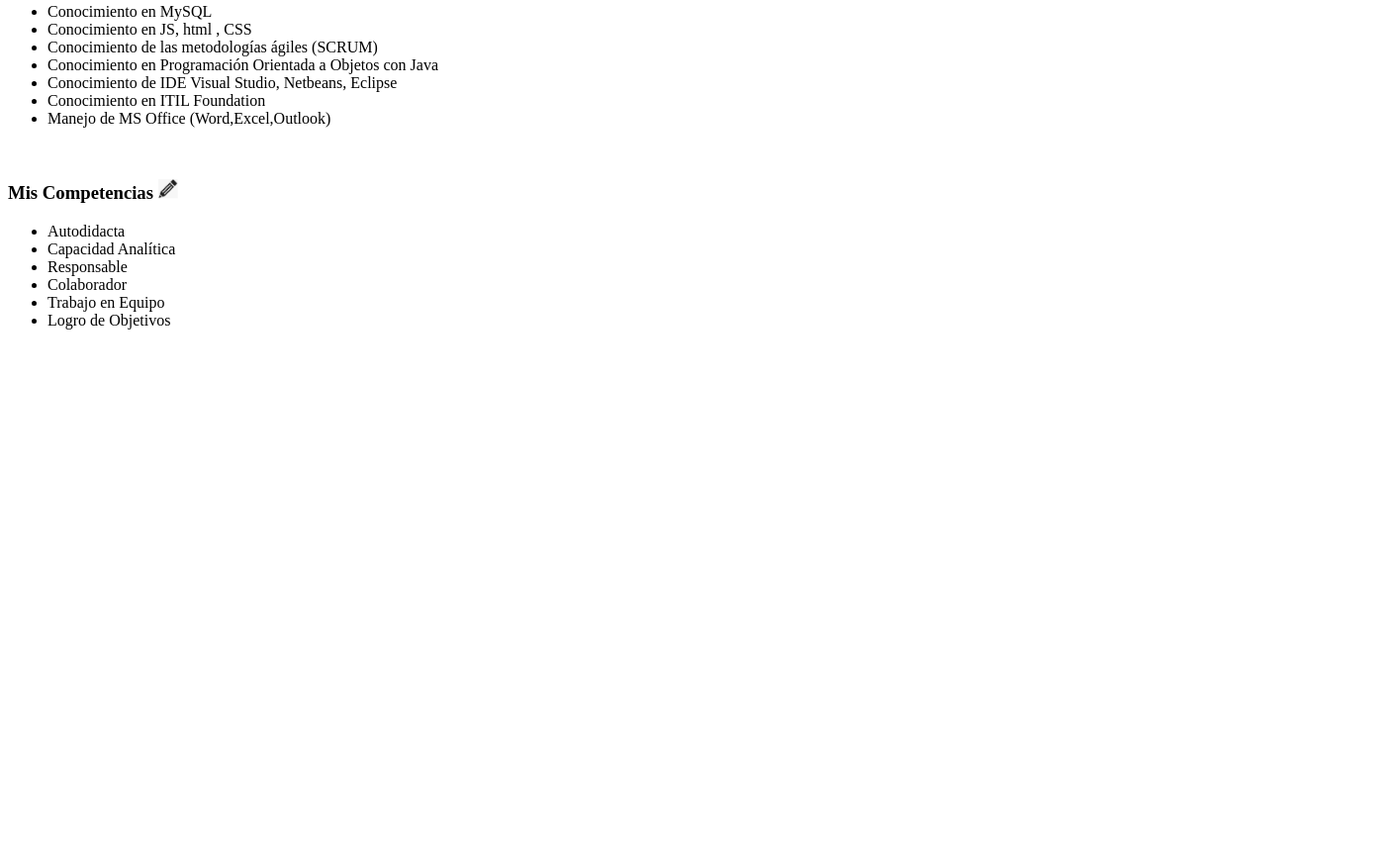
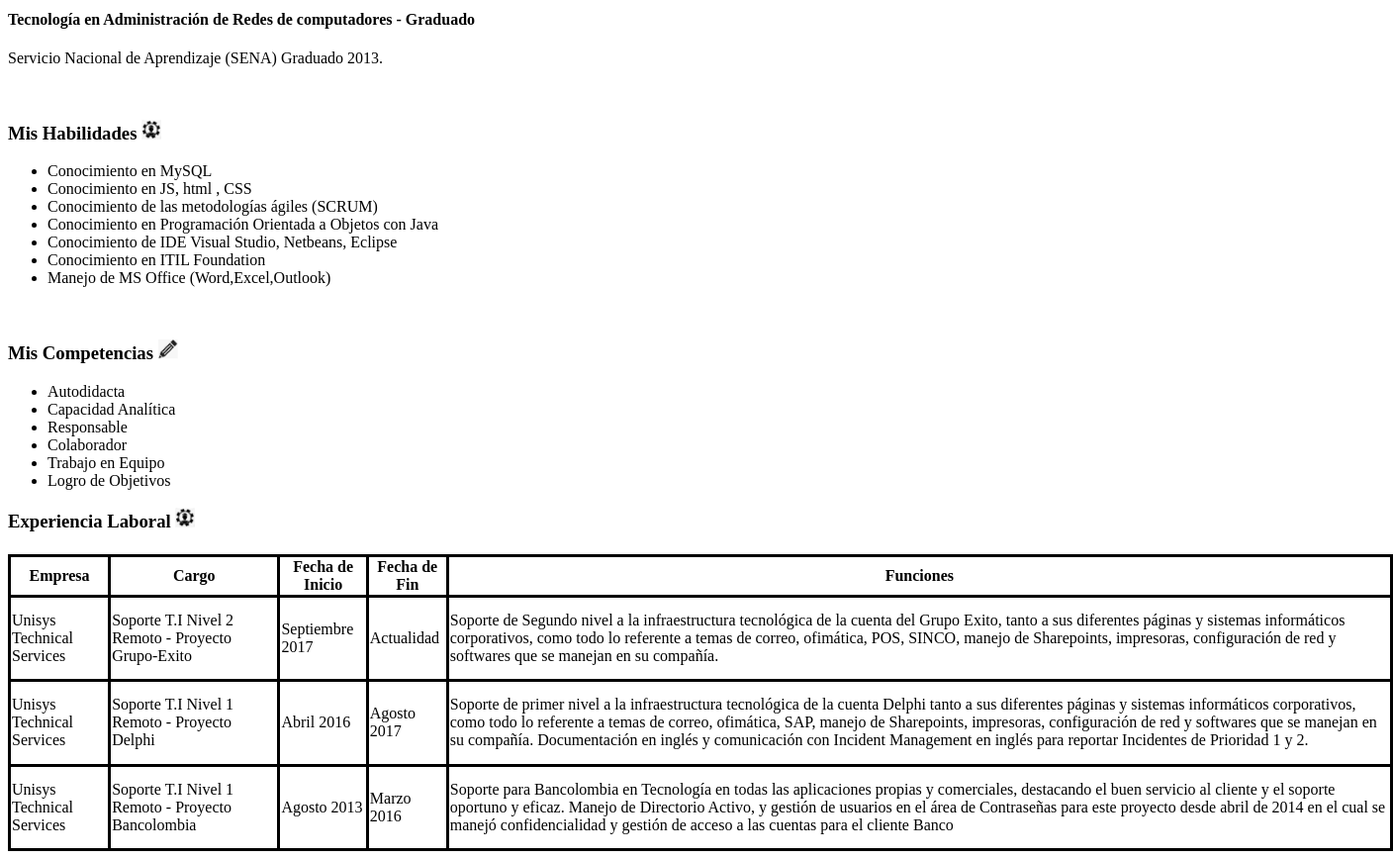
Before and after one commit to felipemarin93/IUDigital-HDV, a plain HTML site: page index.html in a window 1280 px wide. Shown: the part 1039-1907 px from the top of the page at 99% size, 1408 px wide, since content can reach past the window. Before the commit the page ends 1388 px from the top, so only its background shows below. Drawn offline with Linux system fonts and the light colour scheme.

Commit message:
Modificación tabla

```diff
--- a/index.html
+++ b/index.html
@@ -1,21 +1,39 @@
 <!DOCTYPE html>
 <html>
+
 <head>
+
+
+
     <meta charset="UTF-8">
     <meta http-equiv="X-UA-Compatible" content="IE=edge">
     <meta name="viewport" content="width=device-width, initial-scale=1.0">
     <title>App</title>
     <h1>
         <div align="center">Daniel Felipe Marín Giraldo</div>
-            <div align="center"><a href="https://www.linkedin.com/in/daniel-felipe-mar%C3%ADn-giraldo-51530351/">LinkedIn</a></div>
+        <div align="center"><a
+                href="https://www.linkedin.com/in/daniel-felipe-mar%C3%ADn-giraldo-51530351/">LinkedIn</a></div>
     </h1>
+
     <head>
+
     <body>
+
+
         <h2>
             <div align="center"><img src="Images/foto.PNG"></div>
             <div align="center">Desarrollador Full Stack </div>
-    <div align="center"><a href="Page/cursos.html"><p> <input type="button" value="Cursos y Certificaciones"></p></a></div>
+            <br>
+            <div align="center"><a href="Page/cursos.html"><input type="button" value="Cursos y Certificaciones"></a></div>
         </h2>
+
+        <h3>
+
+            <div align="center"><p>Datos de Contacto:</p></div>
+            <div align="center"><p>Correo: felipemaringiraldo@hotmail.com</p></div>
+            <div align="center"><p>celular: 3204043390</p></div>
+            <div align="center"><p>Dirección: Diagonal 50 C N° 46 - 98 Rionegro, Antioquia </p></div>
+        </h3>
 
         <ul>
             <li><a href="#Habilidades">Mis Habilidades</a></li>
@@ -25,24 +43,33 @@
             <li><a href="#Experiencia">Experiencia Laboral</a></li>
             <br>
         </ul>
-    <h3 id="Perfil">Perfil Laboral <img src="Images/experiencia.PNG" alt="" width="20" height="20"/> </h3>
-    <p>Me considero una persona organizada, puntual, metódica, capaz de resolver problemas en momentos de presión y complejidad, soy una persona inquieta que todo el tiempo busco  aprender y aplicar los conocimientos en beneficio de los procesos de los que participo y de los equipos de trabajo, a nivel personal soy un hombre de familia, deportista, con alta capacidad de liderazgo realmente edificante, siempre imprimo la mejor energía en lo que hago y busco el bien común. Tengo más de 8 años de experiencia en el Sector de T.I. y cada día me capacito en nuevas tecnologías y metodologías para crecer en el ámbito personal y profesional.</p>
+        <h3 id="Perfil">Perfil Laboral <img src="Images/experiencia.PNG" alt="" width="20" height="20" /> </h3>
+        <p>Me considero una persona organizada, puntual, metódica, capaz de resolver problemas en momentos de presión y
+            complejidad, soy una persona inquieta que todo el tiempo busco aprender y aplicar los conocimientos en
+            beneficio de los procesos de los que participo y de los equipos de trabajo, a nivel personal soy un hombre
+            de familia, deportista, con alta capacidad de liderazgo realmente edificante, siempre imprimo la mejor
+            energía en lo que hago y busco el bien común. Tengo más de 8 años de experiencia en el Sector de T.I. y cada
+            día me capacito en nuevas tecnologías y metodologías para crecer en el ámbito personal y profesional.</p>
 
 
 
         <br>
-    <h3 id="Educación">Educación <img src="Images/libro.PNG" alt="" width="20" height="20"/></h3>
+        <h3 id="Educación">Educación <img src="Images/libro.PNG" alt="" width="20" height="20" /></h3>
 
-    <h4><p>Tecnología en Desarrollo de Software - En Curso</p></h4>
+        <h4>
+            <p>Tecnología en Desarrollo de Software - En Curso</p>
+        </h4>
         <p>Institución Universitaria Digital de Antioquia 4to Semestre</p>
 
-    <h4><p>Tecnología en Administración de Redes de computadores - Graduado</p></h4>
+        <h4>
+            <p>Tecnología en Administración de Redes de computadores - Graduado</p>
+        </h4>
         <p>Servicio Nacional de Aprendizaje (SENA) Graduado 2013.</p>
         <br>
 
 
 
-    <h3 id="Habilidades">Mis Habilidades <img src="Images/habilidad.PNG" alt="" width="20" height="20"/></h3>
+        <h3 id="Habilidades">Mis Habilidades <img src="Images/habilidad.PNG" alt="" width="20" height="20" /></h3>
         <ul>
             <li>Conocimiento en MySQL</li>
             <li>Conocimiento en JS, html , CSS</li>
@@ -50,10 +77,10 @@
             <li>Conocimiento en Programación Orientada a Objetos con Java</li>
             <li>Conocimiento de IDE Visual Studio, Netbeans, Eclipse</li>
             <li>Conocimiento en ITIL Foundation</li>
-        <li>Manejo de MS Office	(Word,Excel,Outlook)</li>
+            <li>Manejo de MS Office (Word,Excel,Outlook)</li>
         </ul>
         <br>
-    <h3 id="Competencias">Mis Competencias <img src="Images/lapiz.PNG" alt="" width="20" height="20"/></h3>
+        <h3 id="Competencias">Mis Competencias <img src="Images/lapiz.PNG" alt="" width="20" height="20" /></h3>
         <ul>
             <li>Autodidacta</li>
             <li>Capacidad Analítica</li>
@@ -63,6 +90,71 @@
             <li>Logro de Objetivos</li>
 
         </ul>
+        <div style="text-align:center"></div>
+
+        <style>
+            table,
+            th,
+            td {
+                border: 3px solid black;
+                border-collapse: collapse;
+            }
+        </style>
+        <table width="1400" height="300">
+
+
+
+
+
+            <h3 id="Experiencia">Experiencia Laboral <img src="Images/habilidad.PNG" alt="" width="20" height="20" /></h3>
+            <thead>
+                <tr>
+                    <h1>
+                    <th>Empresa</th>
+                    <th>Cargo</th>
+                    <th>Fecha de Inicio</th>
+                    <th>Fecha de Fin</th>
+                    <th>Funciones</th>
+                    </h1>
+                </tr>
+            </thead>
+            <tbody>
+                <tr>
+                    <td>Unisys Technical Services</td>
+                    <td>Soporte T.I Nivel 2 Remoto - Proyecto Grupo-Exito</td>
+                    <td>Septiembre 2017</td>
+                    <td>Actualidad</td>
+                    <td>Soporte de Segundo nivel a la infraestructura tecnológica de la cuenta del Grupo Exito, tanto a
+                        sus diferentes páginas y sistemas informáticos corporativos, como todo lo referente a temas de
+                        correo, ofimática, POS, SINCO, manejo de Sharepoints, impresoras, configuración de red y
+                        softwares que se manejan en su compañía.</td>
+                </tr>
+                <tr>
+                    <td>Unisys Technical Services</td>
+                    <td>Soporte T.I Nivel 1 Remoto - Proyecto Delphi</td>
+                    <td>Abril 2016</td>
+                    <td>Agosto 2017</td>
+                    <td>Soporte de primer nivel a la infraestructura tecnológica de la cuenta Delphi tanto a sus
+                        diferentes páginas y sistemas informáticos corporativos, como todo lo referente a temas de
+                        correo, ofimática, SAP, manejo de Sharepoints, impresoras, configuración de red y softwares que
+                        se manejan en su compañía. Documentación en inglés y comunicación con Incident Management en
+                        inglés para reportar Incidentes de Prioridad 1 y 2.</td>
+                </tr>
+                <tr>
+                    <td>Unisys Technical Services</td>
+                    <td>Soporte T.I Nivel 1 Remoto - Proyecto Bancolombia</td>
+                    <td>Agosto 2013</td>
+                    <td>Marzo 2016</td>
+                    <td>Soporte para Bancolombia en Tecnología en todas las aplicaciones propias y comerciales,
+                        destacando el buen servicio al cliente y el soporte oportuno y eficaz. Manejo de Directorio
+                        Activo, y gestión de usuarios en el área de Contraseñas para este proyecto desde abril de 2014
+                        en el cual se manejó confidencialidad y gestión de acceso a las cuentas para el cliente Banco
+                    </td>
+                </tr>
+            </tbody>
+
+        </table>
+        </div>
     </body>
 
 
```
Lines whose indentation alone changed are shown as unchanged.
